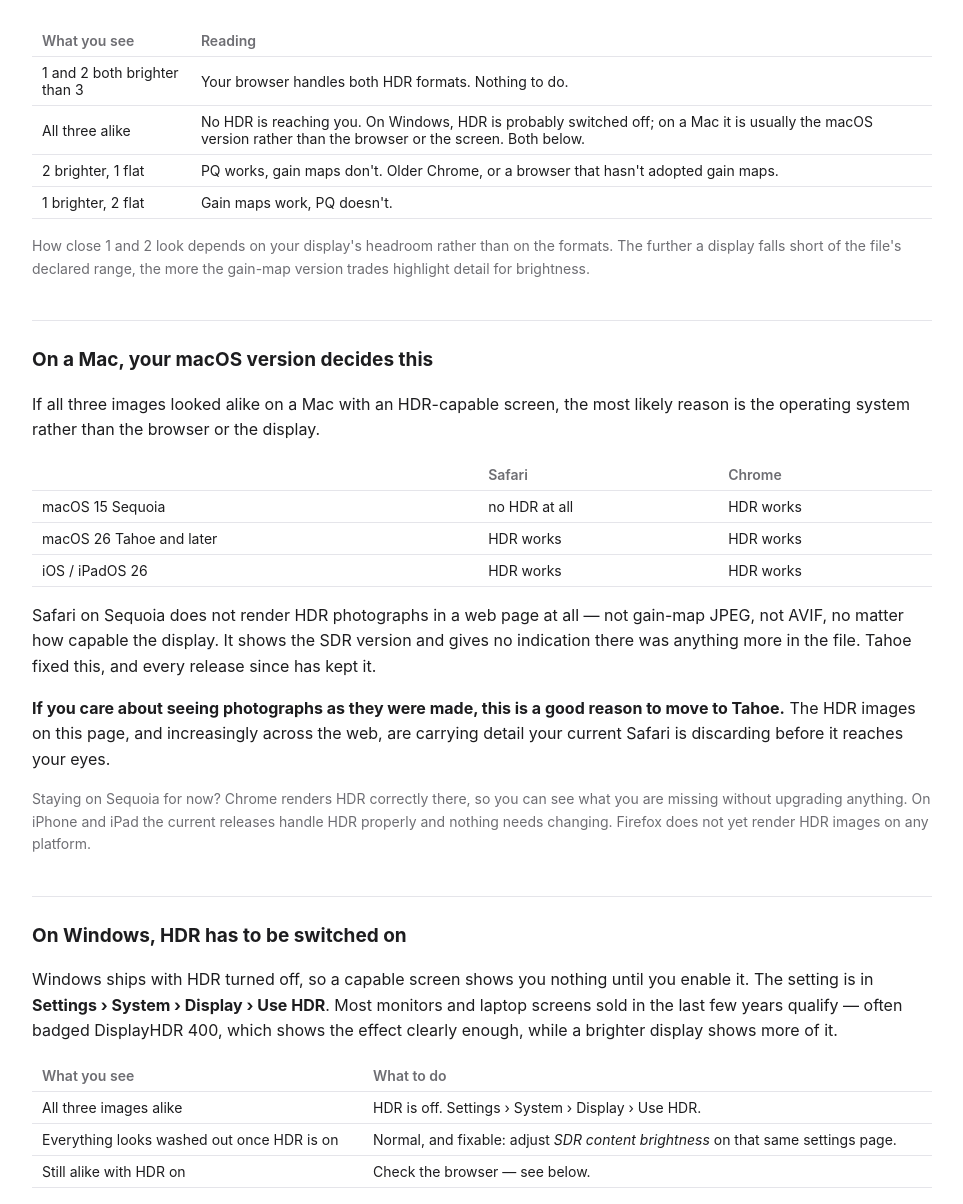
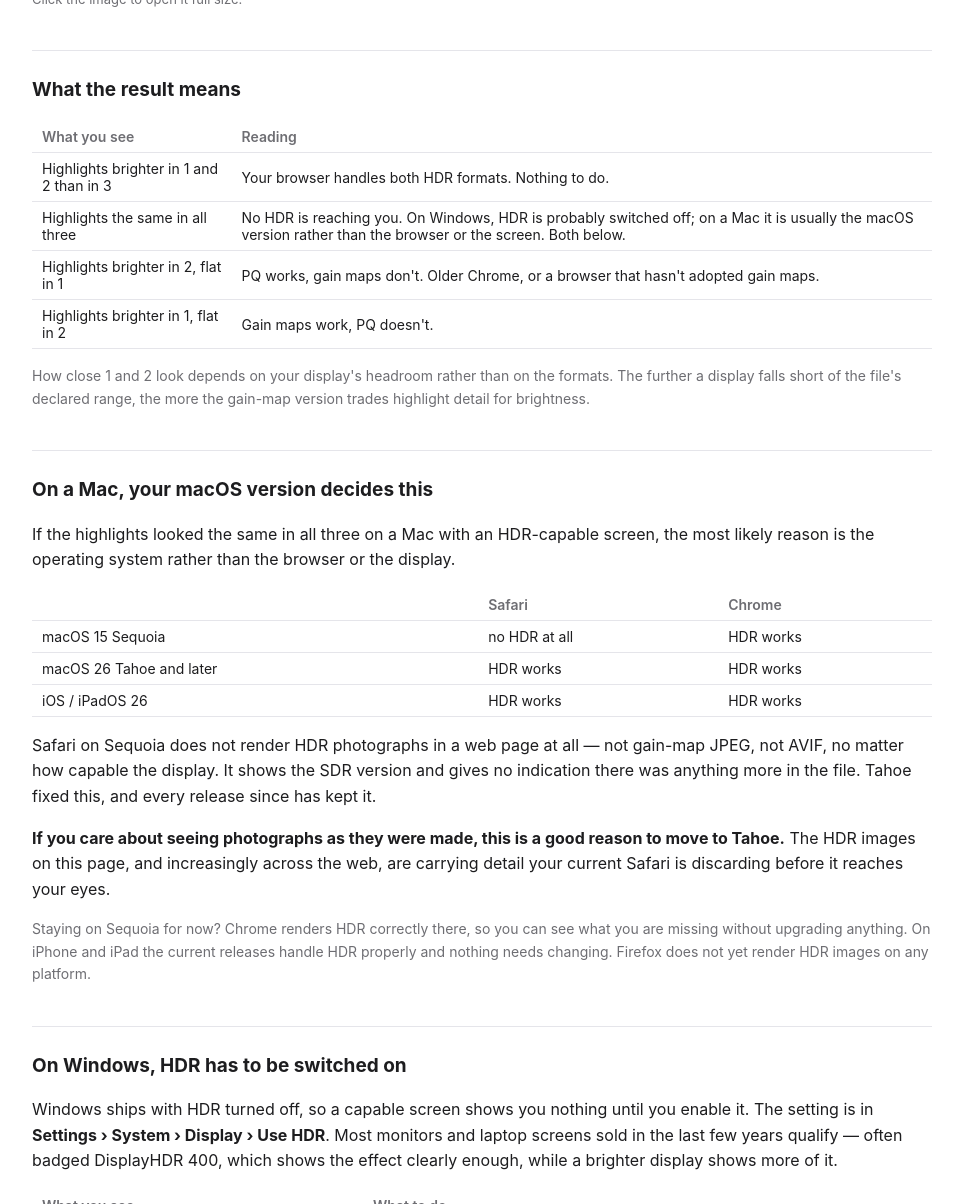
Before and after one commit to anogeissus/anogeissus.com, a Jekyll site: the page hdr-browser-test.html, which Jekyll copies as it is, in a window 1280 px wide and 1400 px high, scrolled down 2993 px, cut to the strip 196-1400 px from the top of the window. Shown: the whole strip, without its empty margins (158-1121 px from the left). Built offline with Jekyll 4.4.1, drawn with Linux system fonts in a browser that asks for light colours; some of the changed text lies outside the part shown.

Commit message:
HDR pages: say brighter highlights, not a brighter image
The test page's results table read as if the whole picture gets brighter
("1 and 2 both brighter than 3"), and the article's HDR callout implied the
same. Only the highlights change; everything below white matches. Rescoped
both tables and the Mac/Windows rows, added a what-to-look-at paragraph to
the test page's how-to-read box, and a matching sentence to the article
callout.

```diff
--- a/hdr-browser-test.html
+++ b/hdr-browser-test.html
@@ -70,6 +70,10 @@
     highlights noticeably brighter than this page's white background. The third is an ordinary JPEG and
     should never do that &mdash; judge the other two against it.
     <br><br>
+    Look at the bright parts only &mdash; here, the sunlit fabric sails and the windows behind them. All
+    three are the same photograph, and the brick, the flowers and the shadows are meant to look identical
+    in all three. What changes is the highlights, not the overall brightness of the picture.
+    <br><br>
     If an image looks flat next to the control, your browser is showing its SDR base and ignoring the
     HDR data. That isn't a fault in the file: a gain-map JPEG is designed to degrade to a correct
     photograph exactly this way.
@@ -121,12 +125,12 @@
     <h2>What the result means</h2>
     <table>
         <tr><th>What you see</th><th>Reading</th></tr>
-        <tr><td>1 and 2 both brighter than 3</td><td>Your browser handles both HDR formats. Nothing to do.</td></tr>
-        <tr><td>All three alike</td><td>No HDR is reaching you. On Windows, HDR is probably switched off;
+        <tr><td>Highlights brighter in 1 and 2 than in 3</td><td>Your browser handles both HDR formats. Nothing to do.</td></tr>
+        <tr><td>Highlights the same in all three</td><td>No HDR is reaching you. On Windows, HDR is probably switched off;
             on a Mac it is usually the macOS version rather than the browser or the screen. Both below.</td></tr>
-        <tr><td>2 brighter, 1 flat</td><td>PQ works, gain maps don't. Older Chrome, or a browser that
+        <tr><td>Highlights brighter in 2, flat in 1</td><td>PQ works, gain maps don't. Older Chrome, or a browser that
             hasn't adopted gain maps.</td></tr>
-        <tr><td>1 brighter, 2 flat</td><td>Gain maps work, PQ doesn't.</td></tr>
+        <tr><td>Highlights brighter in 1, flat in 2</td><td>Gain maps work, PQ doesn't.</td></tr>
     </table>
     <p class="cap">
         How close 1 and 2 look depends on your display's headroom rather than on the formats. The further
@@ -138,8 +142,8 @@
 <div class="test" id="macos">
     <h2>On a Mac, your macOS version decides this</h2>
 
-    <p>If all three images looked alike on a Mac with an HDR-capable screen, the most likely reason is the
-    operating system rather than the browser or the display.</p>
+    <p>If the highlights looked the same in all three on a Mac with an HDR-capable screen, the most likely
+    reason is the operating system rather than the browser or the display.</p>
 
     <table>
         <tr><th>&nbsp;</th><th>Safari</th><th>Chrome</th></tr>
@@ -173,10 +177,10 @@
 
     <table>
         <tr><th>What you see</th><th>What to do</th></tr>
-        <tr><td>All three images alike</td><td>HDR is off. Settings &rsaquo; System &rsaquo; Display &rsaquo; Use HDR.</td></tr>
+        <tr><td>Highlights the same in all three</td><td>HDR is off. Settings &rsaquo; System &rsaquo; Display &rsaquo; Use HDR.</td></tr>
         <tr><td>Everything looks washed out once HDR is on</td><td>Normal, and fixable: adjust
             <em>SDR content brightness</em> on that same settings page.</td></tr>
-        <tr><td>Still alike with HDR on</td><td>Check the browser &mdash; see below.</td></tr>
+        <tr><td>Still no highlight difference with HDR on</td><td>Check the browser &mdash; see below.</td></tr>
     </table>
 
     <p class="cap">
--- a/what-is-true-hdr.html
+++ b/what-is-true-hdr.html
@@ -164,7 +164,7 @@
         <h2>See it for yourself</h2>
 
         <div class="hdr-callout">
-            <span class="dr-hdr"><strong>Your display is reporting high dynamic range.</strong> The comparisons below should show a real difference — in each pair, the HDR version's highlights will extend visibly brighter than the page's white background.</span>
+            <span class="dr-hdr"><strong>Your display is reporting high dynamic range.</strong> The comparisons below should show a real difference — in each pair, the HDR version's highlights will extend visibly brighter than the page's white background. Look at the bright parts. Both halves are the same photograph, and everything below white — shadows, midtones, color — is meant to match; what changes is the highlights, not the overall brightness of the picture.</span>
             <span class="dr-sdr"><strong>Your display or browser is reporting standard dynamic range.</strong> Each pair below will look nearly identical, and that is the point of this article rather than a contradiction of it: the information exists in the file, but this screen cannot show it to you. On an XDR MacBook Pro or a recent iPhone, in Safari or Chrome, the HDR half of each pair gains about four stops of highlight range. Firefox does not yet render HDR images on any display.</span>
             <br><br>
             Not sure what your browser is doing? <a href="hdr-browser-test.html">Test it here</a> — three images and a table that tells you what the result means.
```
